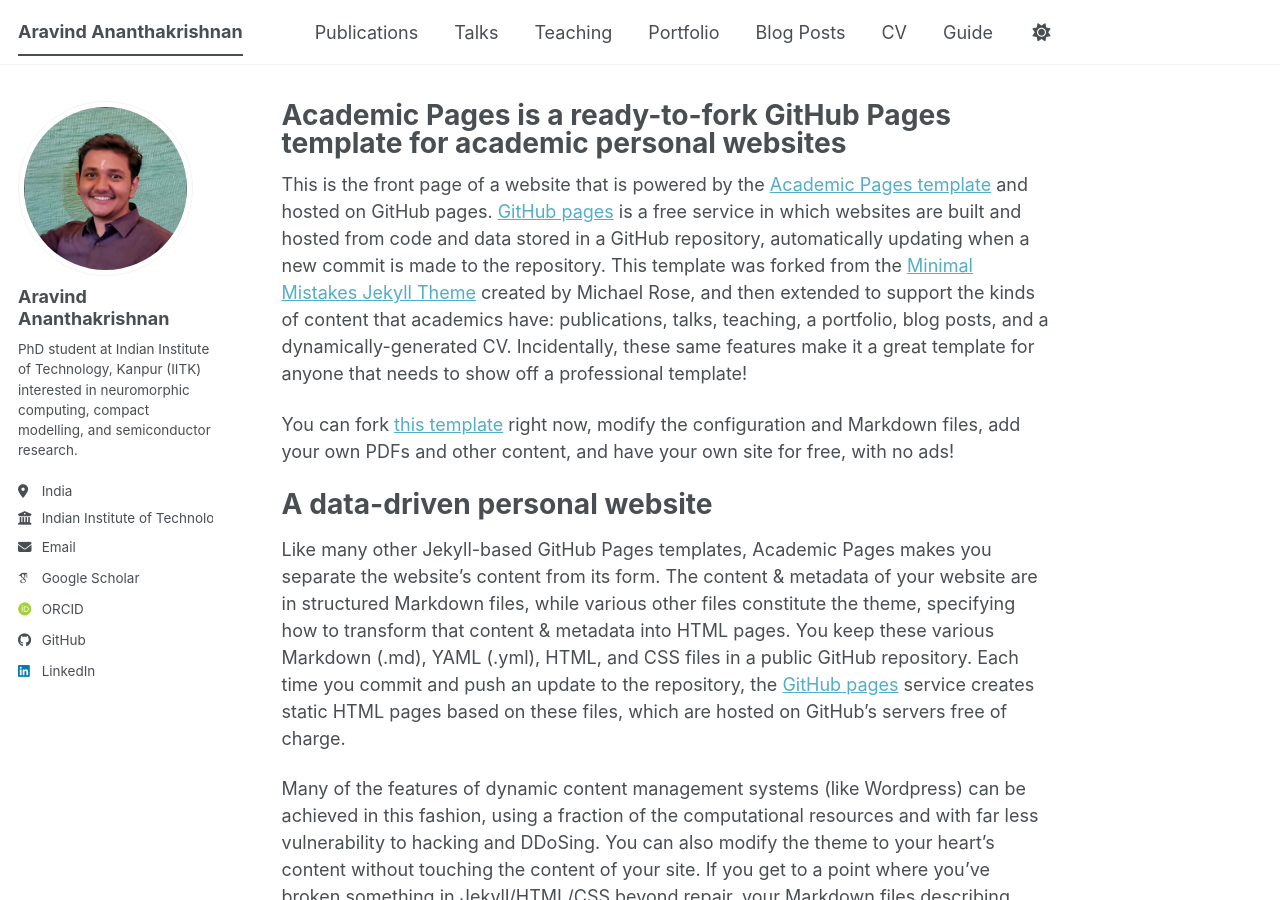
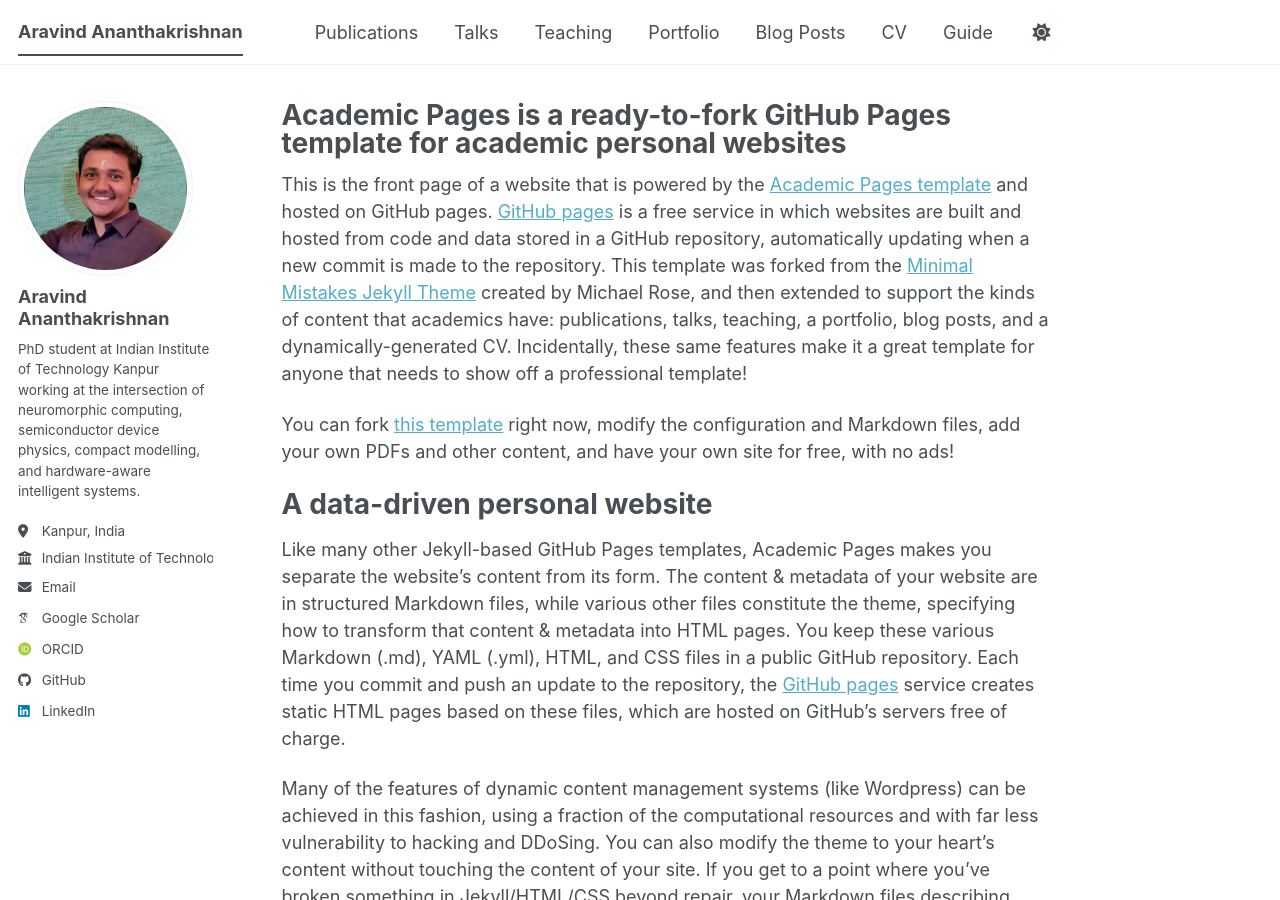
Before and after one commit to AraRox/portfolio_final.io, a Jekyll site: the page built from _pages/about.md, in a window 1280 px wide and 900 px high. Built offline with Jekyll 4.4.1, drawn with Linux system fonts in a browser that asks for light colours; some web fonts are replaced; a script bundle is joined from its source files by our own code; library files that are not in the unit come from our copies; some of the changed lines change nothing that is shown.

Commit message:
Update _config.yml

```diff
--- a/_config.yml
+++ b/_config.yml
@@ -5,9 +5,10 @@
 title                    : "Aravind Ananthakrishnan"
 title_separator          : "-"
 name                     : &name "Aravind Ananthakrishnan"
-description              : &description "Academic portfolio of Aravind Ananthakrishnan"
 
-# IMPORTANT
+description              : &description "PhD student at IIT Kanpur working on neuromorphic computing, compact modelling, semiconductor devices, and VLSI systems."
+
+# Website URL
 url                      : "https://ararox.github.io"
 baseurl                  : "/portfolio_aravind.github.io"
 repository               : "AraRox/portfolio_aravind.github.io"
@@ -15,111 +16,177 @@
 # Author Information
 author:
   avatar           : "DP_HQ.jpg"
+
   name             : "Aravind Ananthakrishnan"
+
   pronouns         :
-  bio              : "PhD student at Indian Institute of Technology, Kanpur (IITK) interested in neuromorphic computing, compact modelling, and semiconductor research."
-  location         : "India"
-  employer         : "Indian Institute of Technology, Kanpur (IITK) "
+
+  bio              : "PhD student at Indian Institute of Technology Kanpur working at the intersection of neuromorphic computing, semiconductor device physics, compact modelling, and hardware-aware intelligent systems."
+
+  location         : "Kanpur, India"
+
+  employer         : "Indian Institute of Technology Kanpur"
+
   uri              :
+
   email            : "aakrishnan25@iitk.ac.in"
 
   # Academic Profiles
   academia         :
+
   arxiv            :
+
   googlescholar    : "https://scholar.google.com/citations?view_op=list_works&hl=en&hl=en&user=Y7vgtkYAAAAJ"
+
   inspire-hep      :
+
   impactstory      :
-  orcid            : "https://orcid.org/my-orcid?orcid=0009-0001-8670-8012"
+
+  orcid            : "0009-0001-8670-8012"
+
   semantic         :
+
   ssrn             :
+
   pubmed           :
+
   researchgate     :
+
   scopus           :
+
   zotero           :
 
-  # Coding Profiles
+  # Development Profiles
   bitbucket        :
+
   codepen          :
+
   dribbble         :
+
   github           : "AraRox"
+
   kaggle           :
+
   stackoverflow    :
 
   # Social Media
   artstation       :
+
   bluesky          :
+
   facebook         :
+
   flickr           :
+
   foursquare       :
+
   goodreads        :
+
   google_plus      :
+
   keybase          :
+
   instagram        :
+
   lastfm           :
-  linkedin         : "www.linkedin.com/in/aravind-ananthakrishnan-7b1bb1232"
+
+  linkedin         : "aravind-ananthakrishnan-7b1bb1232"
+
   mastodon         :
+
   medium           :
+
   pinterest        :
+
   soundcloud       :
+
   steam            :
+
   telegram         :
+
   tumblr           :
+
   twitter          :
+
   vine             :
+
   weibo            :
+
   wikipedia        :
+
   xing             :
+
   youtube          :
+
   zhihu            :
 
-# Publication Category - The following the list of publication categories and their headings
+
+# Publication Categories
 publication_category:
   books:
     title: 'Books'
+
   manuscripts:
     title: 'Journal Articles'
+
   conferences:
     title: 'Conference Papers'
 
+
 # Site Settings
-teaser                   :  # filename of teaser fallback teaser image placed in /images/ for social media previews
-breadcrumbs              : false # true, false (default)
+teaser                   :
+breadcrumbs              : false
 words_per_minute         : 160
 future                   : true
-read_more                : "disabled" # if enabled, adds "Read more" links to excerpts
-talkmap_link             : false      #change to true to add link to talkmap on talks page
+read_more                : "disabled"
+talkmap_link             : false
+
+
+# Comments
 comments:
-  provider               : # false (default), "disqus", "discourse", "facebook", "google-plus", "staticman", "custom"
+  provider               :
+
   disqus:
     shortname            :
+
   discourse:
-    server               : # https://meta.discourse.org/t/embedding-discourse-comments-via-javascript/31963 , e.g.: meta.discourse.org
+    server               :
+
   facebook:
     appid                :
-    num_posts            : # 5 (default)
-    colorscheme          : # "light" (default), "dark"
+    num_posts            :
+    colorscheme          :
+
+
+# Staticman
 staticman:
   allowedFields          : ['name', 'email', 'url', 'message']
-  branch                 : "gh-pages" # "master", "gh-pages"
+  branch                 : "gh-pages"
   commitMessage          : "New comment."
   filename               : comment-{@timestamp}
   format                 : "yml"
   moderation             : true
   path                   : "_data/comments/{options.slug}"
   requiredFields         : ['name', 'email', 'message']
+
   transforms:
     email                : "md5"
+
   generatedFields:
     date:
       type               : "date"
+
       options:
-        format           : "iso8601" # "iso8601" (default), "timestamp-seconds", "timestamp-milliseconds"
-atom_feed:
-  hide                   : false     # change to true to hide the RSS feed in the footer
-  path                   : # blank (default) uses feed.xml
+        format           : "iso8601"
 
 
-# SEO Related
+# RSS Feed
+atom_feed:
+  hide                   : false
+  path                   :
+
+
+# SEO
 google_site_verification :
 bing_site_verification   :
 alexa_site_verification  :
@@ -129,23 +196,26 @@
 # Social Sharing
 twitter:
   username               : &twitter
+
 facebook:
   username               :
   app_id                 :
   publisher              :
-og_image                 :  # Social media default site image
-og_description           :  # Social media default site image description
-# For specifying social profiles
-# - https://developers.google.com/structured-data/customize/social-profiles
+
+og_image                 :
+og_description           :
+
+
 social:
-  type                   : # Person or Organization (defaults to Person)
-  name                   : # If the user or organization name differs from the site's name
-  links: # An array of links to social media profiles
+  type                   :
+  name                   :
+  links:
 
 
 # Analytics
 analytics:
-  provider               :  "false" # false (default), "google", "google-universal", "google-analytics-4", "custom"
+  provider               : false
+
   google:
     tracking_id          :
 
@@ -155,6 +225,7 @@
   - .htaccess
   - _pages
   - files
+
 exclude:
   - "*.sublime-project"
   - "*.sublime-workspace"
@@ -182,55 +253,74 @@
   - README
   - tmp
   - vendor
+
 keep_files:
   - .git
   - .svn
+
 encoding: "utf-8"
+
 markdown_ext: "markdown,mkdown,mkdn,mkd,md"
 
 
 # Conversion
 markdown: kramdown
+
 highlighter: rouge
+
 lsi: false
+
 excerpt_separator: "\n\n"
+
 incremental: false
 
 
 # Markdown Processing
 kramdown:
   input: GFM
+
   hard_wrap: false
+
   auto_ids: true
+
   footnote_nr: 1
+
   entity_output: as_char
+
   toc_levels: 1..6
+
   smart_quotes: lsquo,rsquo,ldquo,rdquo
+
   enable_coderay: false
 
 
-# These settings control the types of collections used by the template
+# Collections
 collections:
   teaching:
     output: true
     permalink: /:collection/:path/
+
   publications:
     output: true
     permalink: /:collection/:path/
+
   portfolio:
     output: true
     permalink: /:collection/:path/
+
   talks:
     output: true
     permalink: /:collection/:path/
 
 
-# These settings control how pages and collections are included in the site
+# Defaults
 defaults:
-  # _posts
+
+  # Posts
   - scope:
       path: ""
       type: posts
+
     values:
       layout: single
       author_profile: true
@@ -238,61 +328,75 @@
       comments: true
       share: true
       related: true
-  # _pages
+
+
+  # Pages
   - scope:
       path: ""
       type: pages
+
     values:
       layout: single
       author_profile: true
-  # _teaching
+
+
+  # Teaching
   - scope:
       path: ""
       type: teaching
+
     values:
       layout: single
       author_profile: true
       share: true
       comments: true
-  # _publications
+
+
+  # Publications
   - scope:
       path: ""
       type: publications
+
     values:
       layout: single
       author_profile: true
       share: true
       comments: true
-  # _portfolio
+
+
+  # Portfolio
   - scope:
       path: ""
       type: portfolio
+
     values:
       layout: single
       author_profile: true
       share: true
       comment: true
-  # _talks
+
+
+  # Talks
   - scope:
       path: ""
       type: talks
+
     values:
       layout: talk
       author_profile: true
       share: true
 
 
-# Sass/SCSS
+# Sass
 sass:
   sass_dir: _sass
-  style: compressed # https://sass-lang.com/documentation/file.SASS_REFERENCE.html#output_style
+  style: compressed
 
 
 # Outputting
 permalink: /:categories/:title/
-# paginate: 5 # amount of posts to show
-# paginate_path: /page:num/
-timezone: Etc/UTC # https://en.wikipedia.org/wiki/List_of_tz_database_time_zones
+
+timezone: Etc/UTC
 
 
 # Plugins
@@ -304,7 +408,8 @@
   - jekyll-redirect-from
   - jemoji
 
-# Mimic GitHub Pages with --safe
+
+# GitHub Pages Safe Mode
 whitelist:
   - jekyll-feed
   - jekyll-gist
@@ -315,37 +420,18 @@
 
 
 # Archives
-#  Type
-#  - GitHub Pages compatible archive pages built with Liquid ~> type: liquid (default)
-#  - Jekyll Archives plugin archive pages ~> type: jekyll-archives
-#  Path (examples)
-#  - Archive page should exist at path when using Liquid method or you can
-#    expect broken links (especially with breadcrumbs enabled)
-#  - <base_path>/tags/my-awesome-tag/index.html ~> path: /tags/
-#  - <base_path/categories/my-awesome-category/index.html ~> path: /categories/
-#  - <base_path/my-awesome-category/index.html ~> path: /
 category_archive:
   type: liquid
   path: /categories/
+
 tag_archive:
   type: liquid
   path: /tags/
-# https://github.com/jekyll/jekyll-archives
-# jekyll-archives:
-#   enabled:
-#     - categories
-#     - tags
-#   layouts:
-#     category: archive-taxonomy
-#     tag: archive-taxonomy
-#   permalinks:
-#     category: /categories/:name/
-#     tag: /tags/:name/
 
 
 # HTML Compression
-# - https://jch.penibelst.de/
 compress_html:
   clippings: all
+
   ignore:
     envs: development
```
